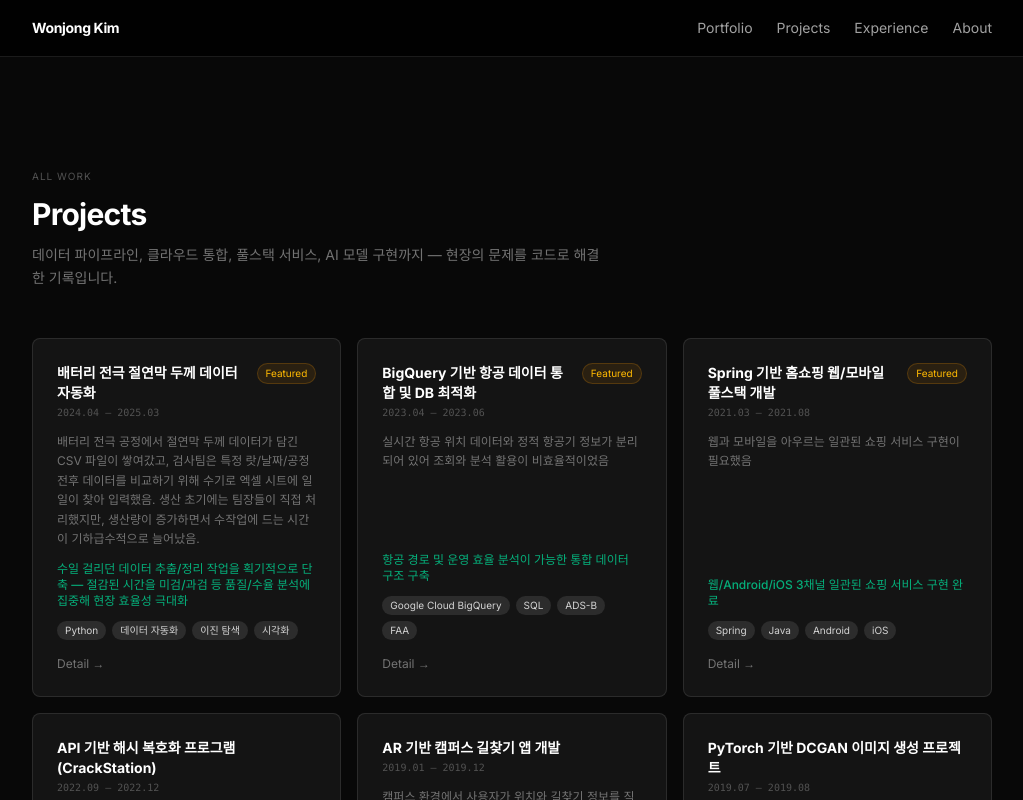
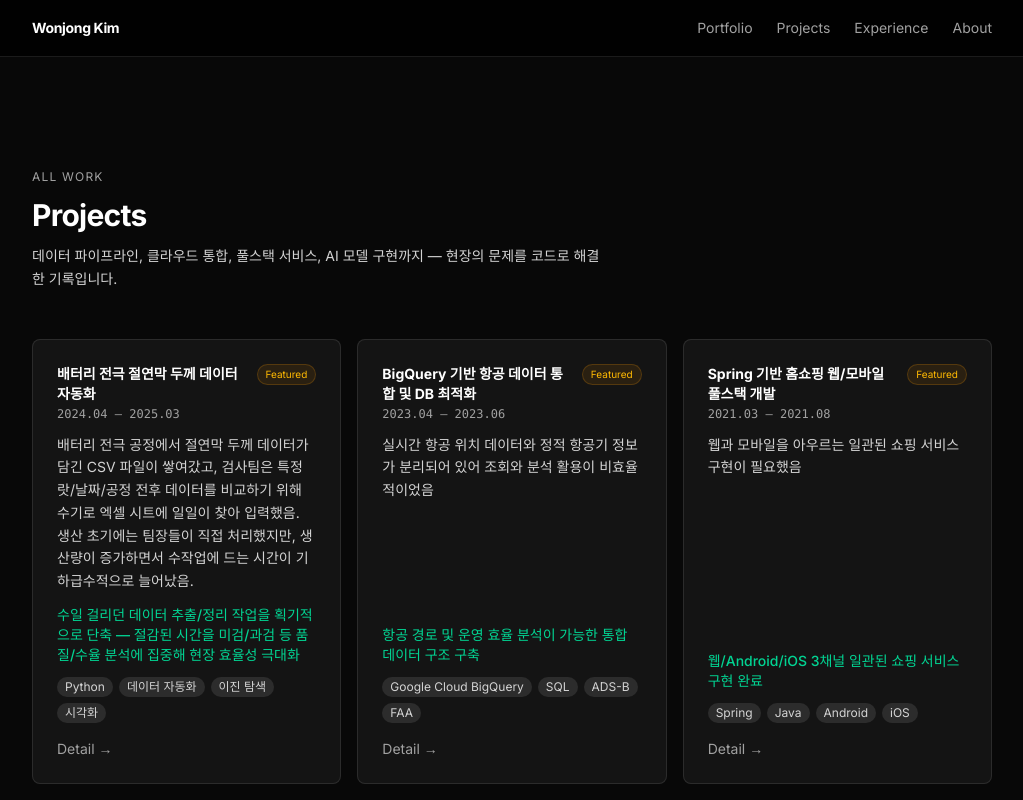
Before and after one commit to wonvom/my-portfolio, a Next.js app: page /projects in a window 1280 px wide. Shown: the top 800 px of the page, without its empty margins (128-1151 px from the left). Built offline with nearby package versions, Linux system fonts and the light colour scheme.

Commit message:
fix: improve text readability across all pages
- Replace text-[10px] with text-xs throughout
- Lighten dark mode text from neutral-600 to neutral-300/400
- Bump body/description text from text-xs to text-sm

```diff
--- a/src/app/(site)/projects/page.tsx
+++ b/src/app/(site)/projects/page.tsx
@@ -13,9 +13,9 @@ export default function ProjectsPage() {
     <Container>
       <section className="py-24 sm:py-28 space-y-12">
         <div className="space-y-3">
-          <p className="text-[10px] text-neutral-600 tracking-widest uppercase">All Work</p>
-          <h1 className="text-3xl font-bold tracking-tight text-white">Projects</h1>
-          <p className="text-neutral-500 max-w-xl leading-relaxed text-sm">
+          <p className="text-xs text-neutral-500 dark:text-neutral-400 tracking-widest uppercase">All Work</p>
+          <h1 className="text-3xl font-bold tracking-tight text-neutral-900 dark:text-white">Projects</h1>
+          <p className="text-neutral-600 dark:text-neutral-300 max-w-xl leading-relaxed text-sm">
             데이터 파이프라인, 클라우드 통합, 풀스택 서비스, AI 모델 구현까지 — 현장의 문제를
             코드로 해결한 기록입니다.
           </p>
--- a/src/components/experience/ExperienceTimeline.tsx
+++ b/src/components/experience/ExperienceTimeline.tsx
@@ -30,7 +30,7 @@ export function ExperienceTimeline() {
         className="space-y-8"
       >
         <div className="space-y-1">
-          <p className="text-[10px] text-neutral-400 dark:text-neutral-600 tracking-widest uppercase">Background</p>
+          <p className="text-xs text-neutral-500 dark:text-neutral-400 tracking-widest uppercase">Background</p>
           <h1 className="text-2xl font-semibold text-neutral-900 dark:text-white">Experience</h1>
         </div>
 
@@ -59,24 +59,24 @@ export function ExperienceTimeline() {
                     <div>
                       <div className="flex items-center gap-2 flex-wrap">
                         <span className="text-sm font-medium text-neutral-900 dark:text-white">{item.role}</span>
-                        <span className="text-[10px] text-neutral-500 px-2 py-0.5 rounded-full bg-black/[0.04] dark:bg-white/[0.04] border border-black/[0.07] dark:border-white/[0.07]">
+                        <span className="text-xs text-neutral-500 dark:text-neutral-400 px-2 py-0.5 rounded-full bg-black/[0.04] dark:bg-white/[0.04] border border-black/[0.07] dark:border-white/[0.07]">
                           {typeLabel[item.type]}
                         </span>
                       </div>
-                      <span className="text-xs text-neutral-600 dark:text-neutral-400">{item.org}</span>
+                      <span className="text-sm text-neutral-600 dark:text-neutral-300">{item.org}</span>
                     </div>
-                    <span className="text-[10px] text-neutral-400 dark:text-neutral-600 font-mono shrink-0">
+                    <span className="text-xs text-neutral-500 dark:text-neutral-400 font-mono shrink-0">
                       {item.period}
                     </span>
                   </div>
 
-                  <p className="text-xs text-neutral-500 leading-relaxed">{item.summary}</p>
+                  <p className="text-sm text-neutral-600 dark:text-neutral-300 leading-relaxed">{item.summary}</p>
 
                   <div className="flex flex-wrap gap-1.5">
                     {item.keywords.map((kw) => (
                       <span
                         key={kw}
-                        className="px-2 py-0.5 rounded-full text-[10px] text-neutral-500 dark:text-neutral-400 bg-black/[0.04] dark:bg-white/[0.04] border border-black/[0.06] dark:border-white/[0.07]"
+                        className="px-2 py-0.5 rounded-full text-xs text-neutral-600 dark:text-neutral-300 bg-black/[0.04] dark:bg-white/[0.04] border border-black/[0.06] dark:border-white/[0.07]"
                       >
                         {kw}
                       </span>
--- a/src/components/projects/ProjectCard.tsx
+++ b/src/components/projects/ProjectCard.tsx
@@ -12,7 +12,7 @@ export function ProjectCard({ project }: ProjectCardProps) {
         <div>
           <h3 className="font-semibold text-neutral-900 dark:text-white text-sm">{project.title}</h3>
           {project.period && (
-            <p className="text-[10px] text-neutral-400 dark:text-neutral-600 font-mono mt-0.5">{project.period}</p>
+            <p className="text-xs text-neutral-500 dark:text-neutral-400 font-mono mt-0.5">{project.period}</p>
           )}
         </div>
         {project.featured && (
@@ -22,14 +22,14 @@ export function ProjectCard({ project }: ProjectCardProps) {
         )}
       </div>
 
-      <p className="flex-1 text-xs text-neutral-500 leading-relaxed">{project.problem}</p>
-      <p className="text-xs text-emerald-600 dark:text-emerald-400/80 font-medium">{project.result}</p>
+      <p className="flex-1 text-sm text-neutral-600 dark:text-neutral-300 leading-relaxed">{project.problem}</p>
+      <p className="text-sm text-emerald-600 dark:text-emerald-400 font-medium">{project.result}</p>
 
       <div className="flex flex-wrap gap-1.5">
         {project.tags.slice(0, 4).map((tag) => (
           <span
             key={tag}
-            className="rounded-full bg-black/[0.05] dark:bg-white/10 px-2 py-0.5 text-[10px] text-neutral-600 dark:text-neutral-300"
+            className="rounded-full bg-black/[0.05] dark:bg-white/10 px-2 py-0.5 text-xs text-neutral-600 dark:text-neutral-300"
           >
             {tag}
           </span>
@@ -39,19 +39,19 @@ export function ProjectCard({ project }: ProjectCardProps) {
       <div className="flex gap-3 pt-1">
         <Link
           href={`/projects/${project.id}`}
-          className="text-xs text-neutral-500 hover:text-neutral-900 dark:hover:text-white transition-colors"
+          className="text-sm text-neutral-500 dark:text-neutral-400 hover:text-neutral-900 dark:hover:text-white transition-colors"
         >
           Detail →
         </Link>
         {project.href && (
           <a href={project.href} target="_blank" rel="noopener noreferrer"
-            className="text-xs text-neutral-500 hover:text-neutral-900 dark:hover:text-white transition-colors">
+            className="text-sm text-neutral-500 dark:text-neutral-400 hover:text-neutral-900 dark:hover:text-white transition-colors">
             Live →
           </a>
         )}
         {project.githubHref && (
           <a href={project.githubHref} target="_blank" rel="noopener noreferrer"
-            className="text-xs text-neutral-500 hover:text-neutral-900 dark:hover:text-white transition-colors">
+            className="text-sm text-neutral-500 dark:text-neutral-400 hover:text-neutral-900 dark:hover:text-white transition-colors">
             GitHub →
           </a>
         )}
--- a/src/components/projects/detail/ProjectDetailLayout.tsx
+++ b/src/components/projects/detail/ProjectDetailLayout.tsx
@@ -32,13 +32,13 @@ export function ProjectDetailLayout({ project }: ProjectDetailLayoutProps) {
       >
         <div className="space-y-1">
           {project.period && (
-            <p className="text-[10px] text-neutral-400 dark:text-neutral-600 font-mono tracking-wider">{project.period}</p>
+            <p className="text-xs text-neutral-500 dark:text-neutral-400 font-mono tracking-wider">{project.period}</p>
           )}
           <h1 className="text-2xl sm:text-3xl font-bold text-neutral-900 dark:text-white leading-tight">
             {project.title}
           </h1>
           {project.role && (
-            <p className="text-sm text-neutral-600 dark:text-neutral-400">{project.role}</p>
+            <p className="text-sm text-neutral-600 dark:text-neutral-300">{project.role}</p>
           )}
         </div>
 
@@ -55,7 +55,7 @@ export function ProjectDetailLayout({ project }: ProjectDetailLayoutProps) {
             {project.relatedRoles.map((r) => (
               <span
                 key={r}
-                className="px-2.5 py-0.5 rounded-full text-[10px] text-blue-600 dark:text-blue-400 bg-blue-500/10 border border-blue-500/20"
+                className="px-2.5 py-0.5 rounded-full text-xs text-blue-600 dark:text-blue-400 bg-blue-500/10 border border-blue-500/20"
               >
                 {r}
               </span>
@@ -72,12 +72,12 @@ export function ProjectDetailLayout({ project }: ProjectDetailLayoutProps) {
         className="space-y-10"
       >
         <Section title="Problem" label="문제">
-          <p className="text-sm text-neutral-600 dark:text-neutral-400 leading-relaxed">{project.problem}</p>
+          <p className="text-sm text-neutral-600 dark:text-neutral-300 leading-relaxed">{project.problem}</p>
         </Section>
 
         {project.solution && (
           <Section title="Solution" label="해결 방법">
-            <p className="text-sm text-neutral-600 dark:text-neutral-400 leading-relaxed">{project.solution}</p>
+            <p className="text-sm text-neutral-600 dark:text-neutral-300 leading-relaxed">{project.solution}</p>
           </Section>
         )}
 
@@ -113,7 +113,7 @@ export function ProjectDetailLayout({ project }: ProjectDetailLayoutProps) {
 
         {project.learned && (
           <Section title="What I Learned" label="배운 점">
-            <p className="text-sm text-neutral-600 dark:text-neutral-400 leading-relaxed">{project.learned}</p>
+            <p className="text-sm text-neutral-600 dark:text-neutral-300 leading-relaxed">{project.learned}</p>
           </Section>
         )}
 
@@ -142,7 +142,7 @@ function Section({ title, label, children }: { title: string; label: string; chi
   return (
     <div className="space-y-3">
       <div className="space-y-0.5">
-        <p className="text-[10px] text-neutral-400 dark:text-neutral-600 tracking-widest uppercase">{title}</p>
+        <p className="text-xs text-neutral-500 dark:text-neutral-400 tracking-widest uppercase">{title}</p>
         <h2 className="text-base font-semibold text-neutral-900 dark:text-white">{label}</h2>
       </div>
       {children}
```
